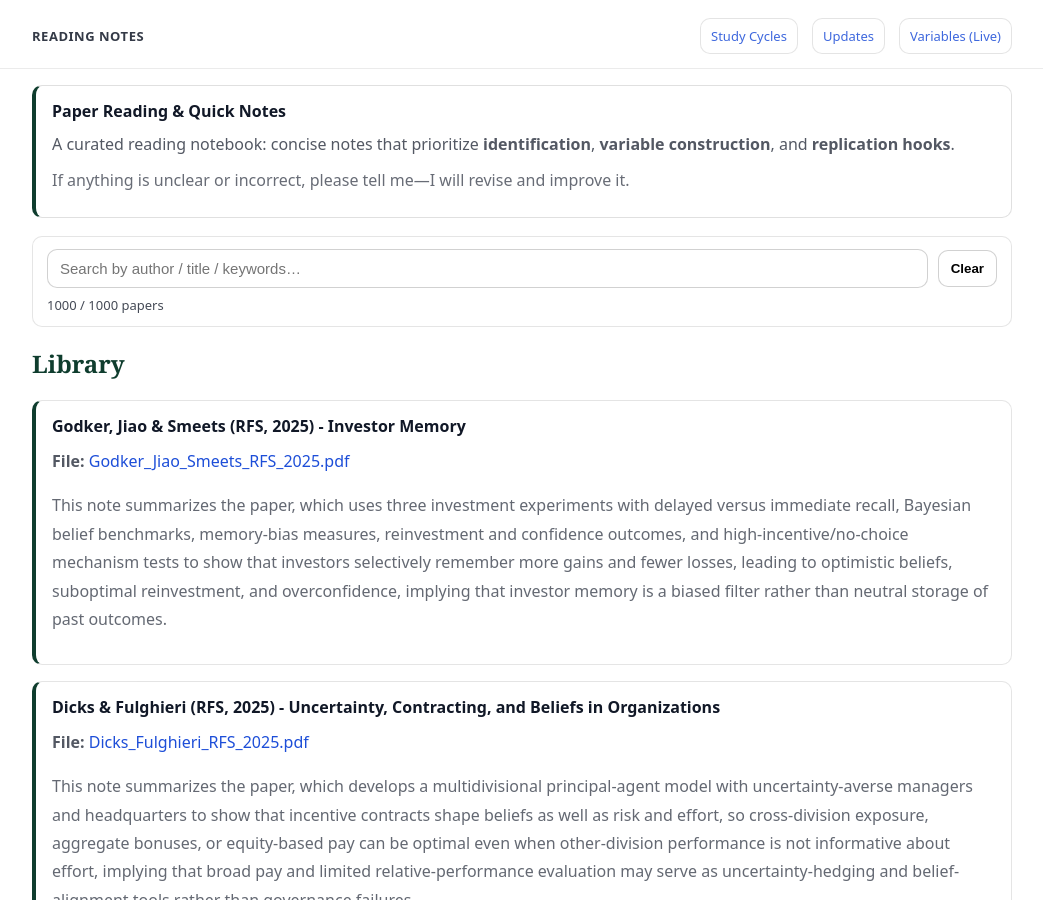
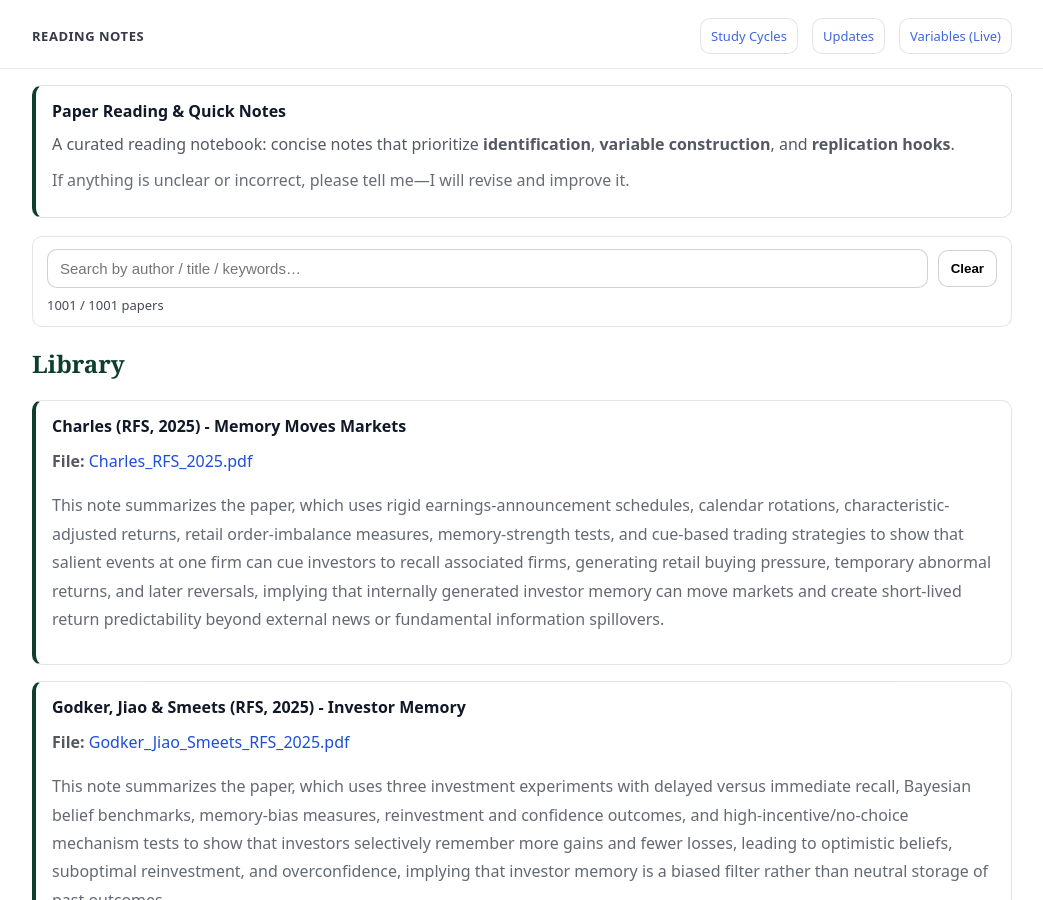
Before and after one commit to yaxinzn/study-archive, a Jekyll site: the page built from reading/index.md, in a window 1280 px wide and 900 px high. Shown: the whole window, without its empty margins (118-1161 px from the left). Built offline with Jekyll 4.4.1, drawn with Linux system fonts in a browser that asks for light colours.

Commit message:
Reading: add/update Charles_RFS_2025.pdf

```diff
--- a/_data/reading.yml
+++ b/_data/reading.yml
@@ -1,3 +1,7 @@
+- title: "Charles (RFS, 2025) - Memory Moves Markets"
+  file: "Charles_RFS_2025.pdf"
+  desc: "This note summarizes the paper, which uses rigid earnings-announcement schedules, calendar rotations, characteristic-adjusted returns, retail order-imbalance measures, memory-strength tests, and cue-based trading strategies to show that salient events at one firm can cue investors to recall associated firms, generating retail buying pressure, temporary abnormal returns, and later reversals, implying that internally generated investor memory can move markets and create short-lived return predictability beyond external news or fundamental information spillovers."
+
 - title: "Godker, Jiao & Smeets (RFS, 2025) - Investor Memory"
   file: "Godker_Jiao_Smeets_RFS_2025.pdf"
   desc: "This note summarizes the paper, which uses three investment experiments with delayed versus immediate recall, Bayesian belief benchmarks, memory-bias measures, reinvestment and confidence outcomes, and high-incentive/no-choice mechanism tests to show that investors selectively remember more gains and fewer losses, leading to optimistic beliefs, suboptimal reinvestment, and overconfidence, implying that investor memory is a biased filter rather than neutral storage of past outcomes."
```
Also changed, not shown: 1 other file.
